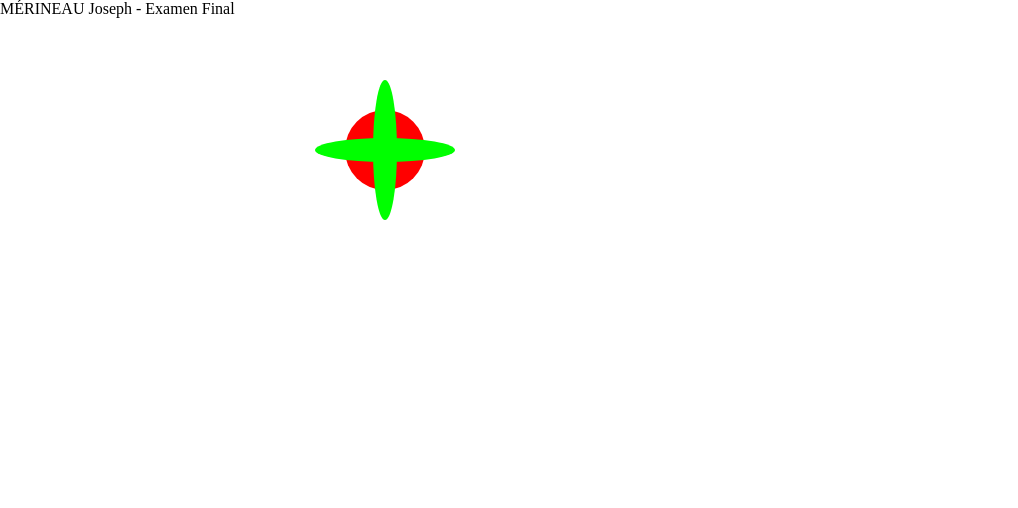
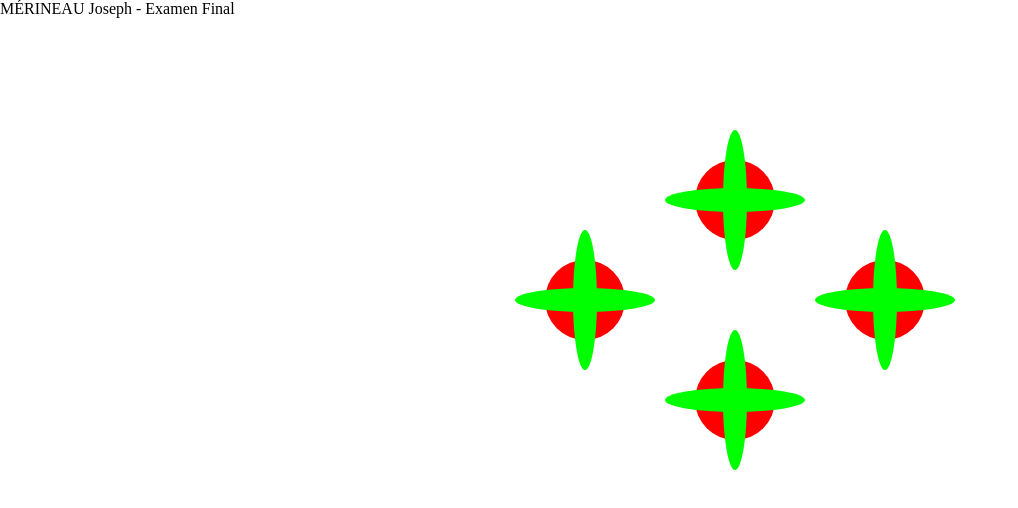
Before and after one commit to Joseph-Merineau/exam-final, a plain HTML site: page index.html in a window 1280 px wide. Shown: the whole page, without its empty margins (0-1018 px from the left). Drawn offline with Linux system fonts and the light colour scheme.

Commit message:
Question2_Avancement

```diff
--- a/index.html
+++ b/index.html
@@ -17,19 +17,21 @@
 
     <div id="logo">
 
-      <article><svg width="300px" height="300px" xml:lang="fr">
+      <article><svg width="800px" height="800px" xml:lang="fr">
            <title>Cercles</title>
            <g id="original">
-              <circle class="circle-rouge" cx="150" cy="150" r="40" stroke="black" stroke-width="0" fill="red" />
-              <ellipse class="elipse-1" cx="150" cy="150" rx="70" ry="12" stroke="black" stroke-width="0" fill="lime" />
-              <ellipse class="elipse-2" cx="150" cy="150" rx="12" ry="70" stroke="black" stroke-width="0" fill="lime" />
+              <circle class="circle-rouge" cx="500" cy="200" r="40" stroke="black" stroke-width="0" fill="red" />
+              <ellipse class="elipse-1" cx="500" cy="200" rx="70" ry="12" stroke="black" stroke-width="0" fill="lime" />
+              <ellipse class="elipse-2" cx="500" cy="200" rx="12" ry="70" stroke="black" stroke-width="0" fill="lime" />
 
 
 
            </g>
 
 
-           <use x="300px" y="300px" xlink:href="#original" />
+           <use x="-150" y="100" xlink:href="#original" />
+           <use x="150" y="100" xlink:href="#original" />
+           <use x="0" y="200" xlink:href="#original" />
            <!--<animate
               xlink:href="#circle-rose"
               attributeName="cy"
```
